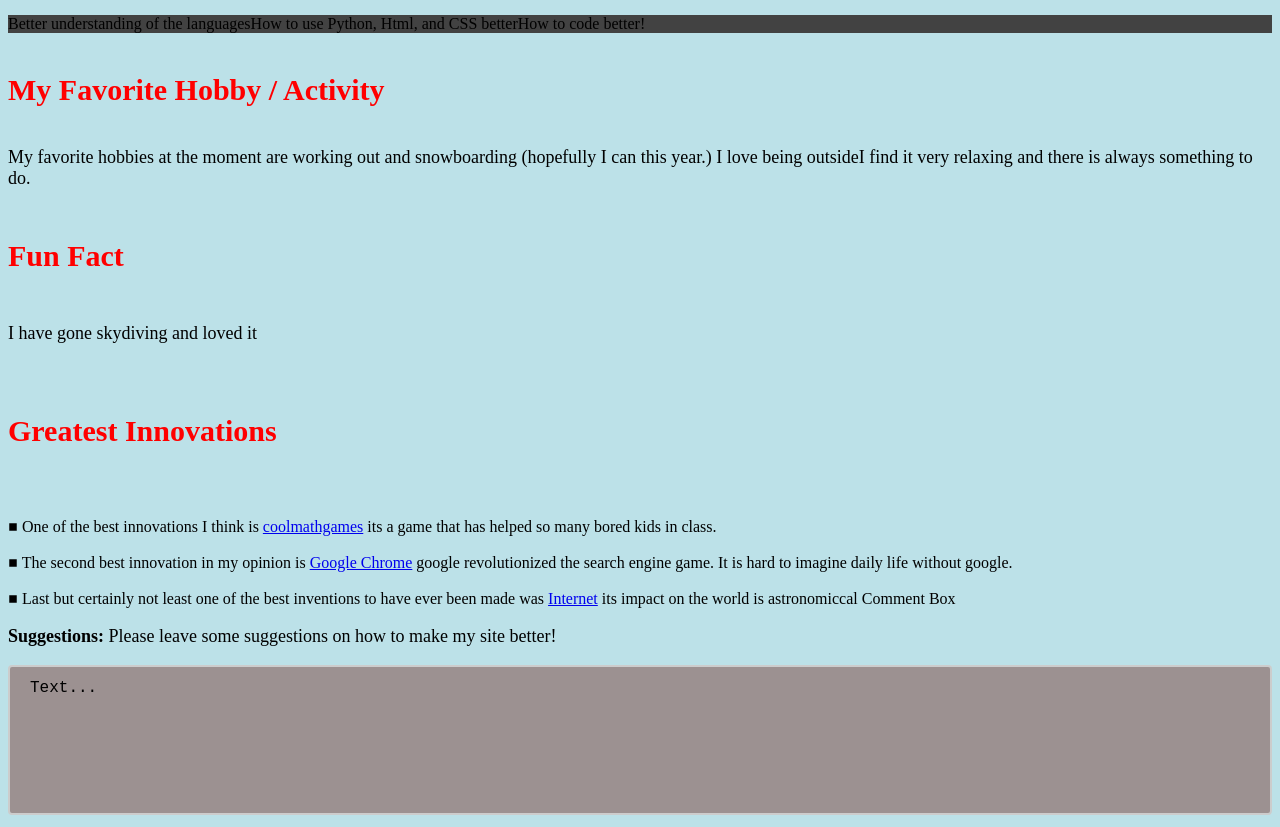
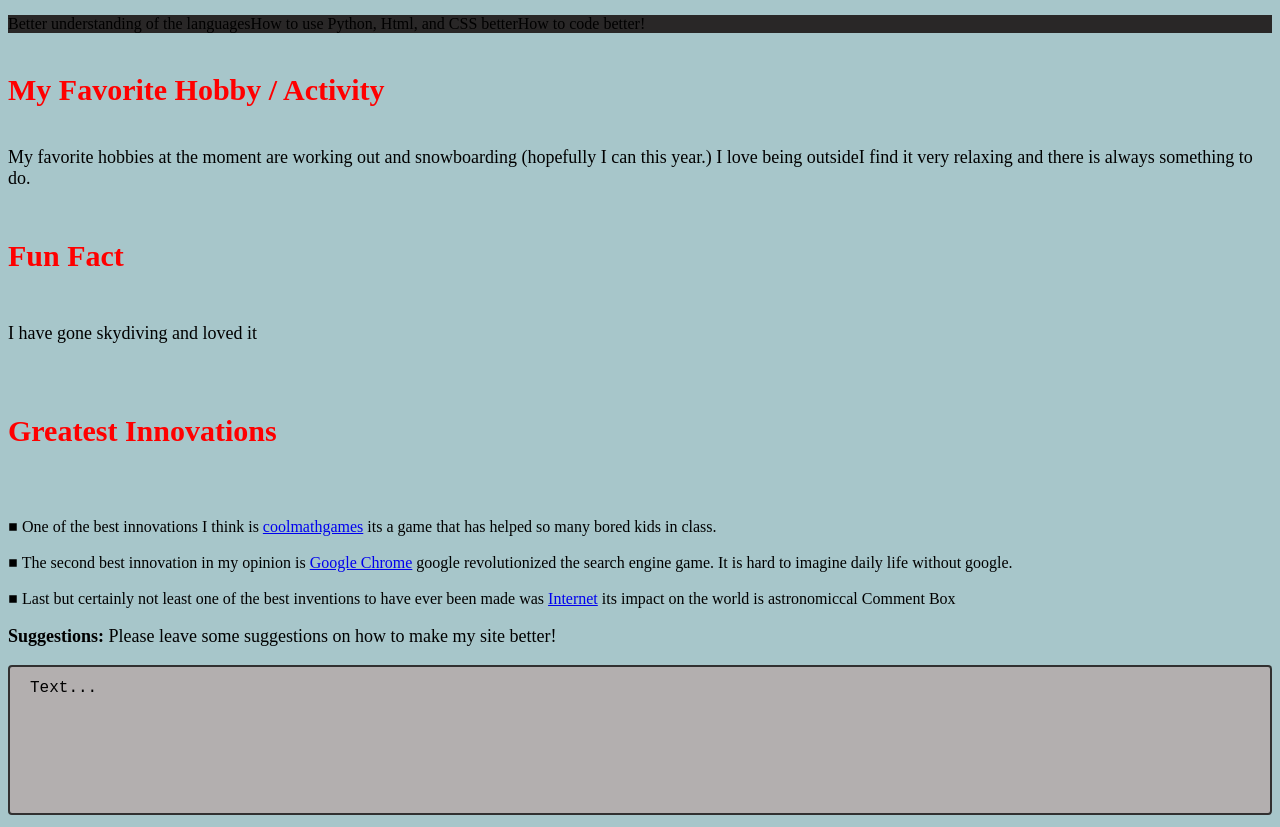
Before and after one commit to davidwoloszczuk/getting-to-know-each-other-web, a plain HTML site: page index.html in a window 1280 px wide. Shown: the part 732-1559 px from the top of the page. Drawn offline with Linux system fonts and the light colour scheme; files that its build step writes are made by us from their sources.

Commit message:
Update index.html

```diff
--- a/index.html
+++ b/index.html
@@ -1,6 +1,11 @@
 <!DOCTYPE html>
 <html lang="en-US">
     <head>
+        <head>
+            <meta charset="UTF-8">
+            <meta name="viewport" content="width=device-width, initial-scale=1.0">
+            <link rel="stylesheet" href="path/to/gettingtoknoweachother.css">
+        </head>
 
         <link rel="stylesheet" href="gettingtoknoweachother.css">
         <link rel="stylesheet" href="https://fonts.googleapis.com/icon?family=Material+Icons">
@@ -11,7 +16,7 @@
               margin: 0;
               padding: 0;
               overflow: hidden;
-              background-color: #424242;
+              background-color: #292727;
             }
 
             li {
@@ -36,9 +41,9 @@
                   height: 150px;
                   padding: 12px 20px;
                   box-sizing: border-box;
-                  border: 2px solid #ccc;
+                  border: 2px solid #313030;
                   border-radius: 4px;
-                  background-color: #9c9191;
+                  background-color: #b3afaf;
                   font-size: 16px;
                   resize: none;
                 }
@@ -51,9 +56,13 @@
                   margin-right: auto;
                 }
                 </style>
+                <style>
+                    body {
+                      background-color: rgb(167, 198, 202);
+                    }
+                    </style>
 
-                <body style="background-color:rgb(188, 225, 232);"></head>
-                </body>
+
             <ul>
                 <li><a class="active" href="#home">Home</a></li>
                 <li><a href="#projects">Projects</a></li>
@@ -65,7 +74,7 @@
 
                 <p> My email is <a href="davidwoloszczukmru@lewisu.edu">davidwoloszczukmru@lewisu.edu</a></p>
                 <p> Discord Username: idek_man_</p>
-            <img src="sprint-2/IMG_8619 2.JPG" alt="David Woloszczuk-Mrugala at Graduation" width="300" height="300">
+            <img src="/Users/davidwoloszczuk/Downloads/IMG_8082.JPG" alt="David Woloszczuk-Mrugala at Graduation" width="300" height="300">
             <h2>Introduction </h2>
                 <p>Hello my name is David Woloszczuk-Mrugala. I am 18 years old. I am a freshman at Lewis University.
                  I run track for Lewis. I can not run at the moment because I tore my acl last year and I am 9 weeks
```
